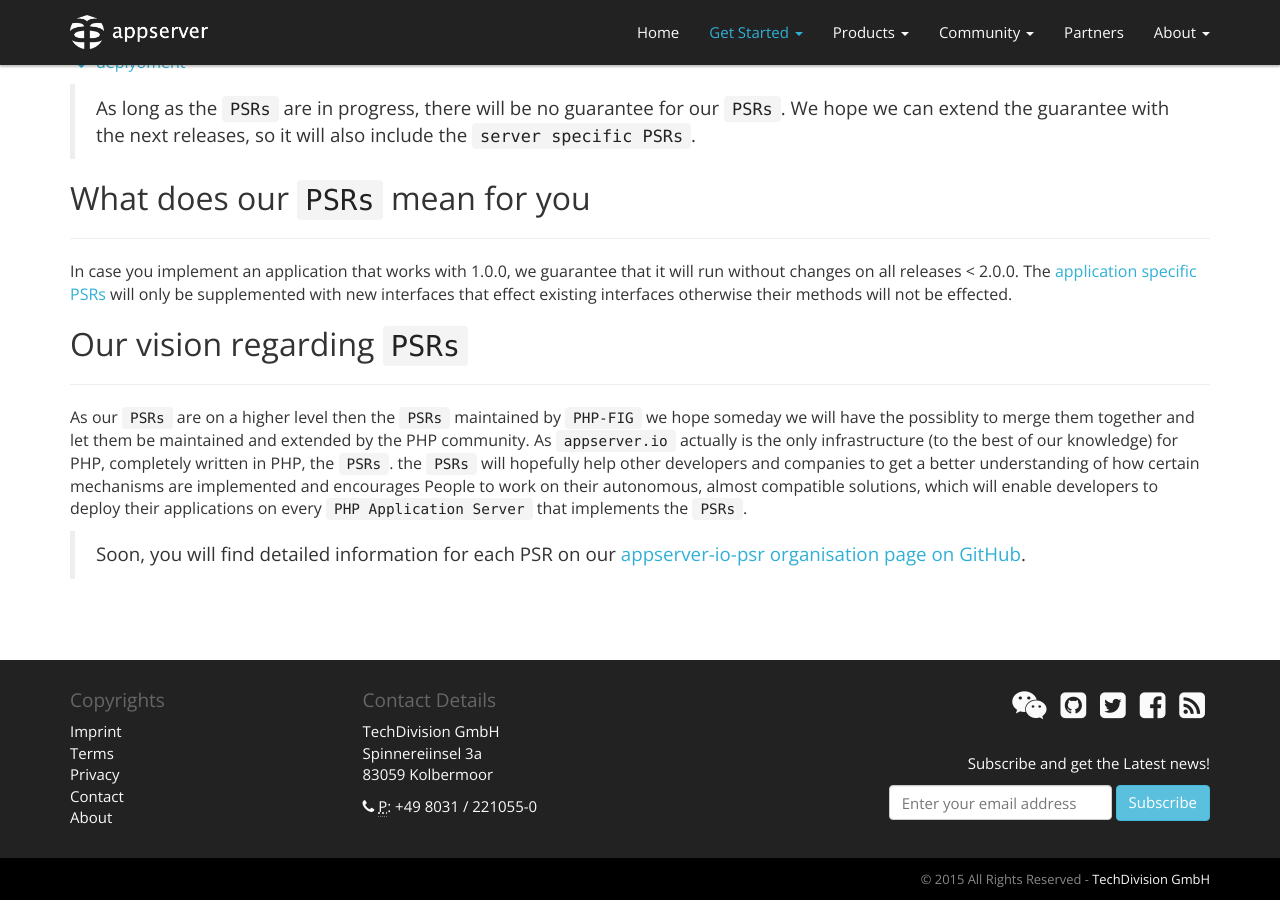
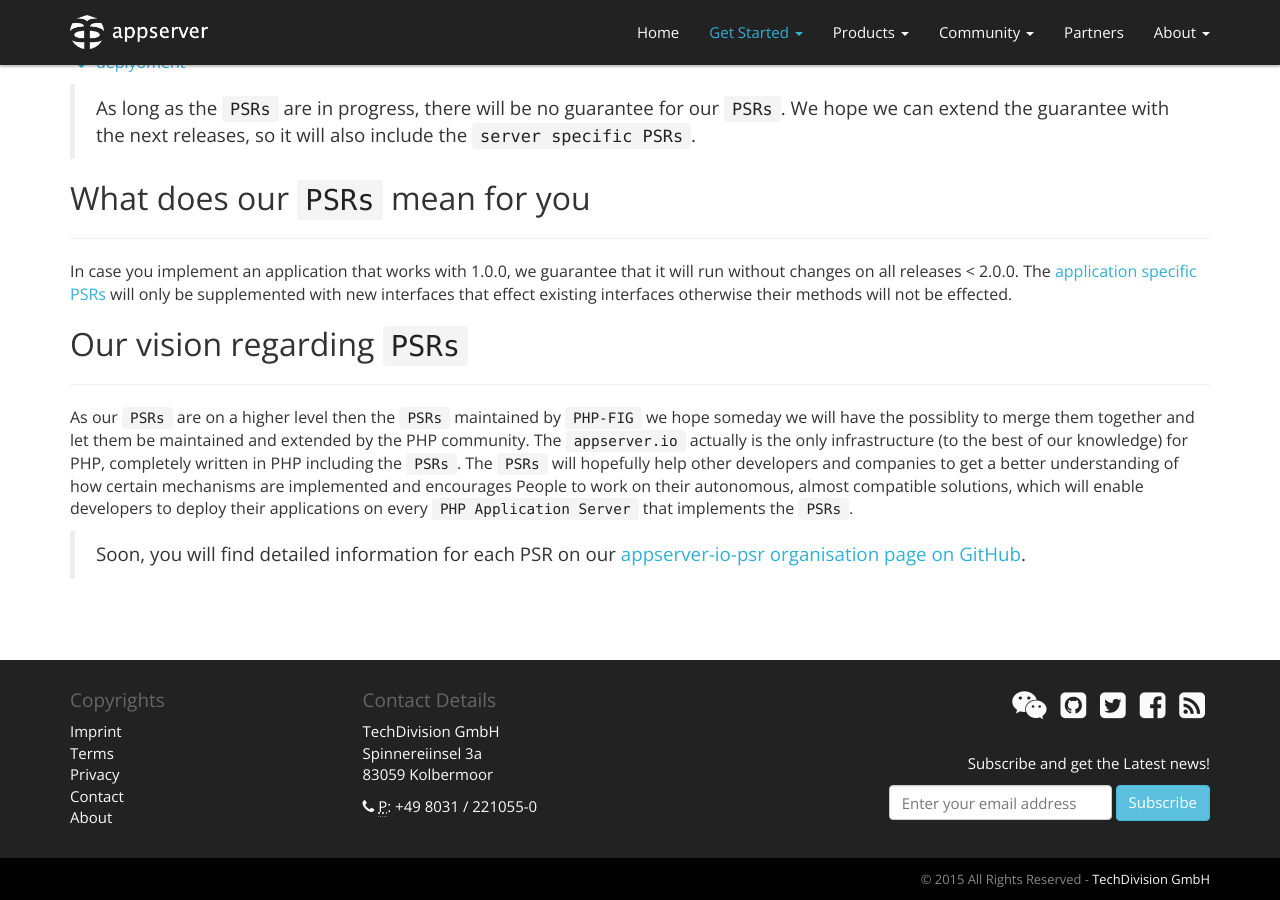
Before and after one commit to appserver-io/appserver, a Jekyll site: the page built from get-started/psrs.md, in a window 1280 px wide and 900 px high, scrolled down 1009 px. Built offline with Jekyll 4.4.1, drawn with Linux system fonts in a browser that asks for light colours; nearby versions of some CDN libraries; library files that are not in the unit come from our copies; Markdown is read by kramdown in place of the engine named in the settings.

Commit message:
Update psrs.md

```diff
--- a/get-started/psrs.md
+++ b/get-started/psrs.md
@@ -52,6 +52,6 @@
 ## Our vision regarding `PSRs`
 ***
 
-As our `PSRs` are on a higher level then the `PSRs` maintained by `PHP-FIG` we hope someday we will have the possiblity to merge them together and let them be maintained and extended by the PHP community. As `appserver.io` actually is the only infrastructure (to the best of our knowledge) for PHP, completely written in PHP, the `PSRs`. the `PSRs` will hopefully help other developers and companies to get a better understanding of how certain mechanisms are implemented and encourages People to work on their autonomous, almost compatible solutions, which will enable developers to deploy their applications on every `PHP Application Server` that implements the `PSRs`.
+As our `PSRs` are on a higher level then the `PSRs` maintained by `PHP-FIG` we hope someday we will have the possiblity to merge them together and let them be maintained and extended by the PHP community. The `appserver.io` actually is the only infrastructure (to the best of our knowledge) for PHP, completely written in PHP including the `PSRs`. The `PSRs` will hopefully help other developers and companies to get a better understanding of how certain mechanisms are implemented and encourages People to work on their autonomous, almost compatible solutions, which will enable developers to deploy their applications on every `PHP Application Server` that implements the `PSRs`.
 
 > Soon, you will find detailed information for each PSR on our [appserver-io-psr organisation page on GitHub](<https://github.com/appserver-io-psr>).
```
